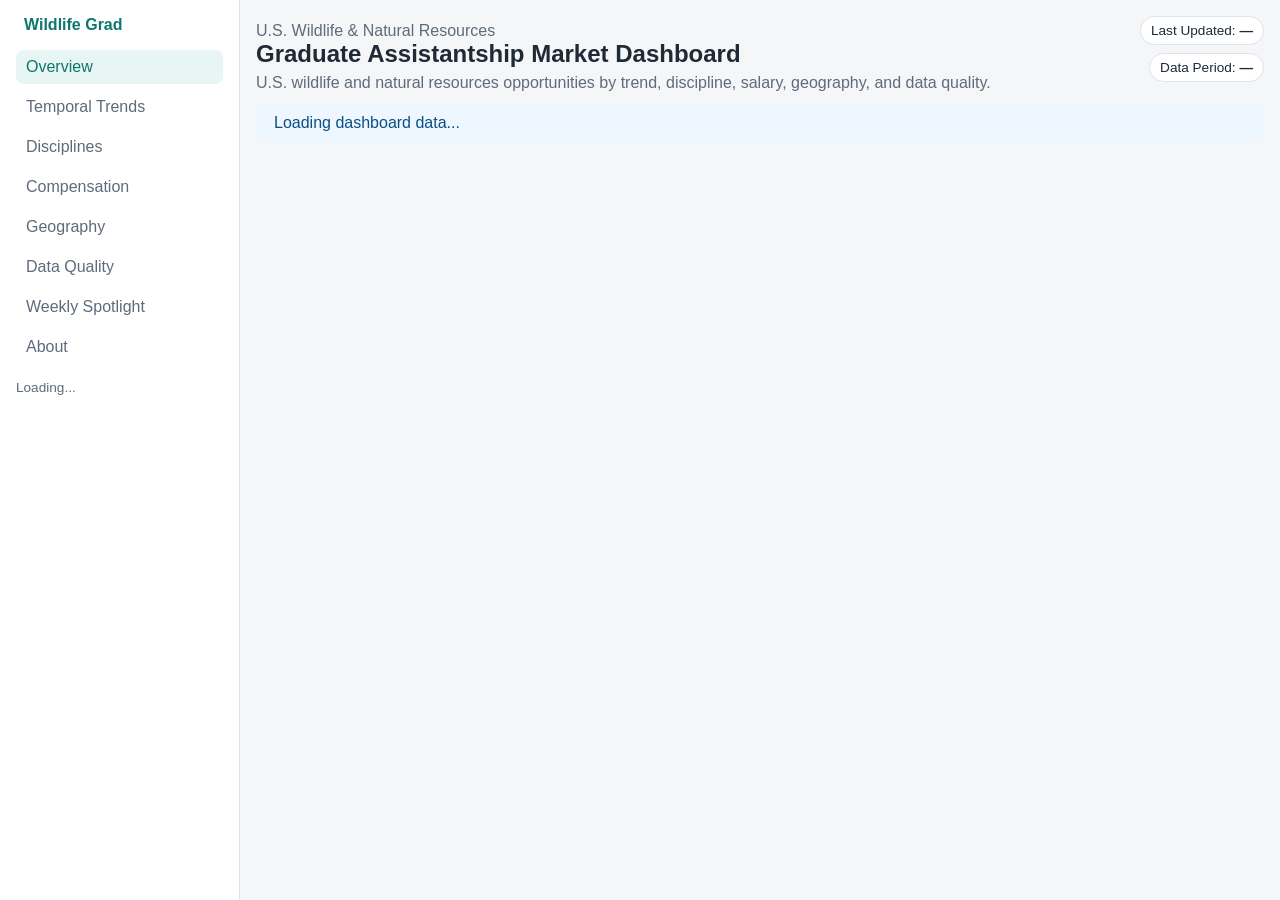
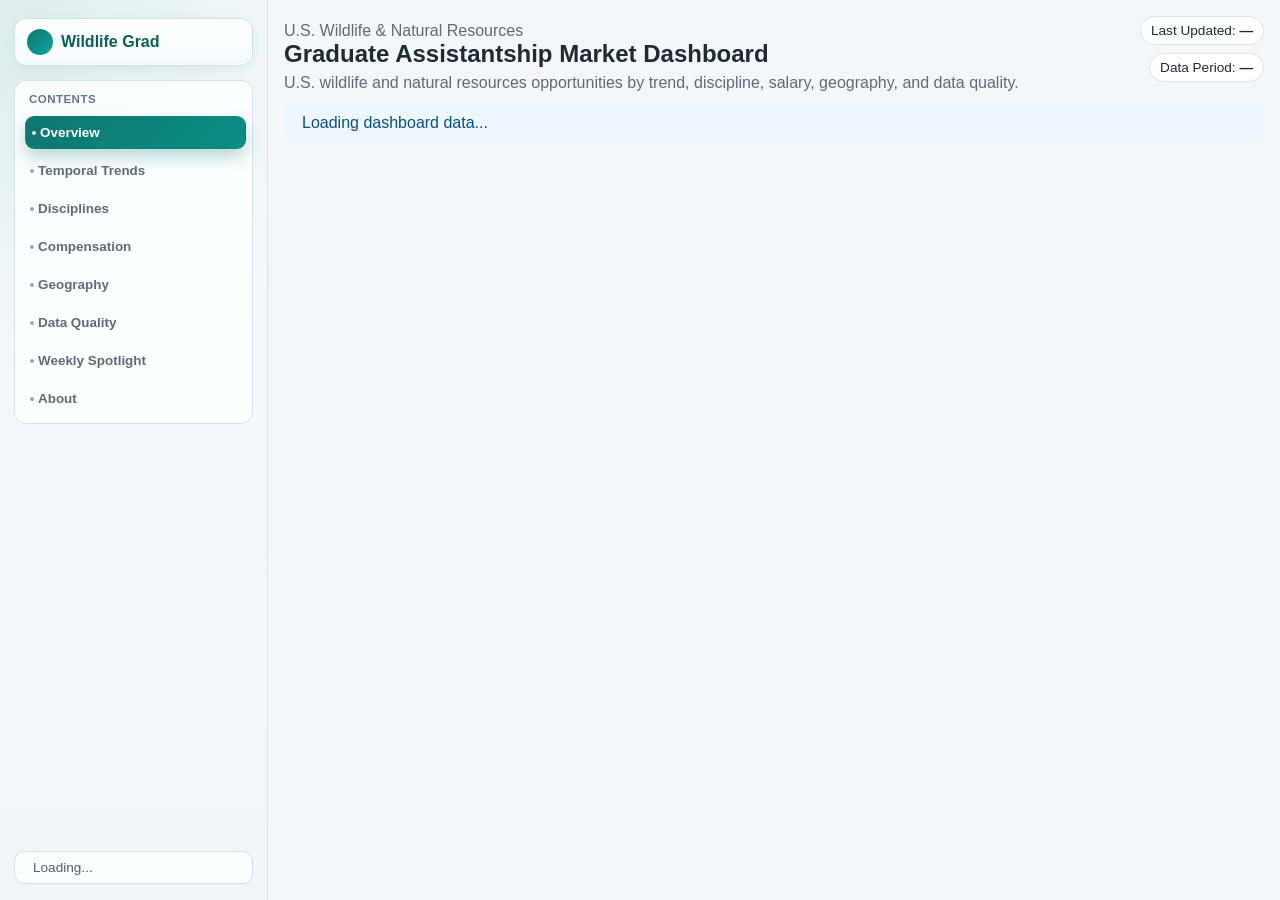

Refresh sidebar TOC visual design

--- a/web/assets/css/enhanced-styles.css
+++ b/web/assets/css/enhanced-styles.css
@@ -20,50 +20,134 @@ body {
 .app {
   min-height: 100vh;
   display: grid;
-  grid-template-columns: 240px 1fr;
+  grid-template-columns: 268px 1fr;
 }
 
 .app__sidebar {
   border-right: 1px solid var(--border);
-  background: #fff;
-  padding: 16px;
+  background:
+    radial-gradient(circle at 8% 4%, rgba(15, 118, 110, 0.1), rgba(255, 255, 255, 0) 38%),
+    linear-gradient(180deg, #f6fbfd 0%, #f2f6fb 100%);
+  padding: 18px 14px 16px;
   position: sticky;
   top: 0;
   height: 100vh;
+  display: flex;
+  flex-direction: column;
+  gap: 12px;
 }
 
 .brand {
-  font-weight: 700;
-  color: var(--accent);
+  font-weight: 800;
+  color: #0b5f59;
   display: flex;
   align-items: center;
   gap: 8px;
-  margin-bottom: 16px;
+  margin-bottom: 2px;
+  padding: 10px 12px;
+  border-radius: 12px;
+  border: 1px solid #cfe4e8;
+  background: linear-gradient(180deg, #ffffff 0%, #f5fbfb 100%);
+  box-shadow: 0 3px 10px rgba(15, 118, 110, 0.08);
+}
+
+.brand i {
+  width: 26px;
+  height: 26px;
+  border-radius: 999px;
+  display: inline-flex;
+  align-items: center;
+  justify-content: center;
+  color: #ffffff;
+  background: linear-gradient(135deg, #0f766e 0%, #0ea5a0 100%);
 }
 
 .sidebar-nav {
   display: flex;
   flex-direction: column;
-  gap: 6px;
+  gap: 5px;
+  padding: 12px 8px 8px;
+  border-radius: 12px;
+  border: 1px solid #d6e3ee;
+  background: rgba(255, 255, 255, 0.86);
+  box-shadow: inset 0 1px 0 rgba(255, 255, 255, 0.6);
+}
+
+.sidebar-nav::before {
+  content: "Contents";
+  margin: 0 6px 6px;
+  font-size: 0.72rem;
+  font-weight: 700;
+  letter-spacing: 0.04em;
+  text-transform: uppercase;
+  color: #64748b;
 }
 
 .sidebar-nav__link {
+  position: relative;
+  display: block;
   text-decoration: none;
   color: var(--muted);
-  padding: 8px 10px;
-  border-radius: 8px;
+  font-size: 0.84rem;
+  font-weight: 600;
+  padding: 8px 10px 8px 14px;
+  border-radius: 9px;
+  border: 1px solid transparent;
+  transition: background-color 0.2s ease, color 0.2s ease, border-color 0.2s ease, transform 0.2s ease;
+}
+
+.sidebar-nav__link::before {
+  content: "";
+  position: absolute;
+  left: 6px;
+  top: 50%;
+  transform: translateY(-50%);
+  width: 4px;
+  height: 4px;
+  border-radius: 999px;
+  background: #9aa8b8;
+  transition: background-color 0.2s ease;
 }
 
 .sidebar-nav__link.is-active,
 .sidebar-nav__link:hover {
-  background: #e7f5f3;
-  color: var(--accent);
+  color: #0b5f59;
+  border-color: #cae0e4;
+  background: #eef7f8;
+  transform: translateX(2px);
+}
+
+.sidebar-nav__link:hover::before {
+  background: #0f766e;
+}
+
+.sidebar-nav__link.is-active {
+  color: #ffffff;
+  border-color: transparent;
+  background: linear-gradient(135deg, #0f766e 0%, #0a8f87 100%);
+  box-shadow: 0 8px 16px rgba(15, 118, 110, 0.28);
+}
+
+.sidebar-nav__link.is-active::before {
+  background: rgba(255, 255, 255, 0.88);
 }
 
 .sidebar-status {
-  margin-top: 16px;
+  margin-top: auto;
+  display: flex;
+  align-items: center;
+  gap: 8px;
+  padding: 8px 10px;
+  border-radius: 10px;
+  border: 1px solid #d4e1ec;
+  background: rgba(255, 255, 255, 0.88);
+  box-shadow: 0 1px 2px rgba(15, 23, 42, 0.03);
   font-size: 0.85rem;
-  color: var(--muted);
+  color: #4f6177;
+}
+
+.sidebar-status i {
+  color: #0f766e;
 }
 
 .main {
@@ -498,10 +582,20 @@ th, td {
     height: auto;
     border-right: 0;
     border-bottom: 1px solid var(--border);
+    gap: 10px;
+    padding: 12px;
   }
   .sidebar-nav {
     flex-direction: row;
     overflow-x: auto;
+    padding: 8px;
+    align-items: center;
+    gap: 6px;
+  }
+  .sidebar-nav::before { display: none; }
+  .sidebar-nav__link {
+    white-space: nowrap;
+    transform: none !important;
   }
   .main { padding: 12px; }
   .hero__meta { align-items: flex-start; }
